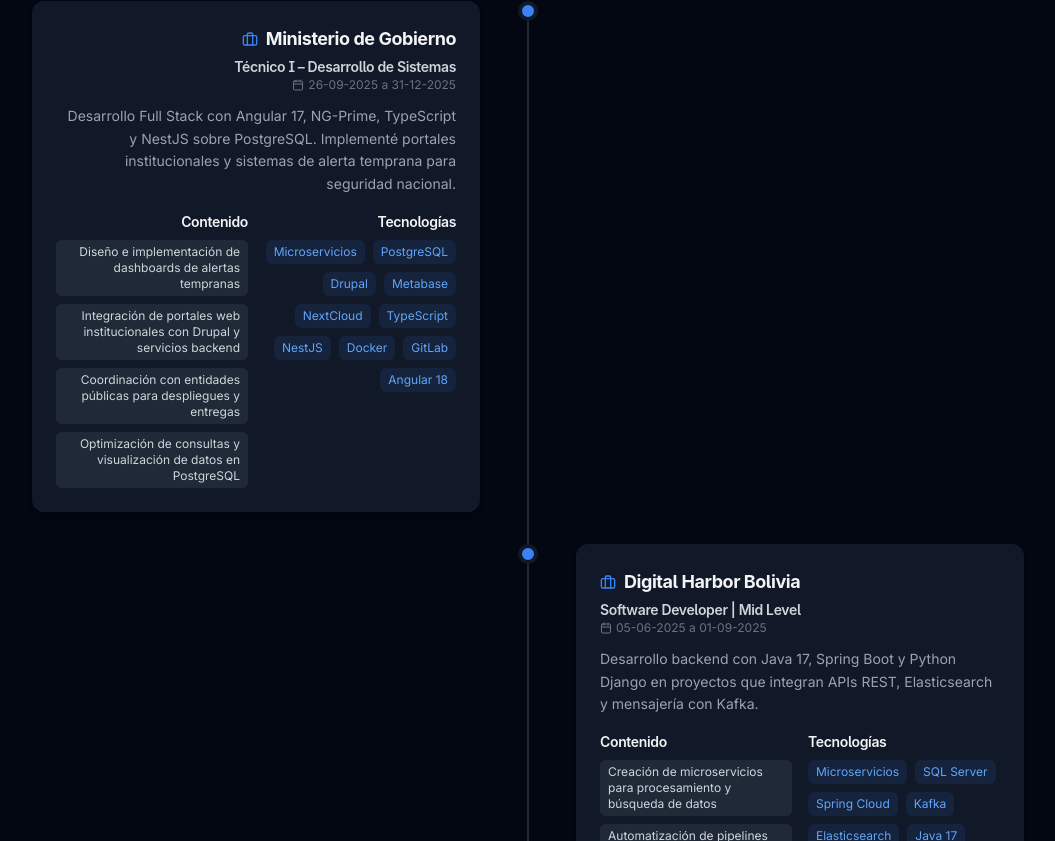
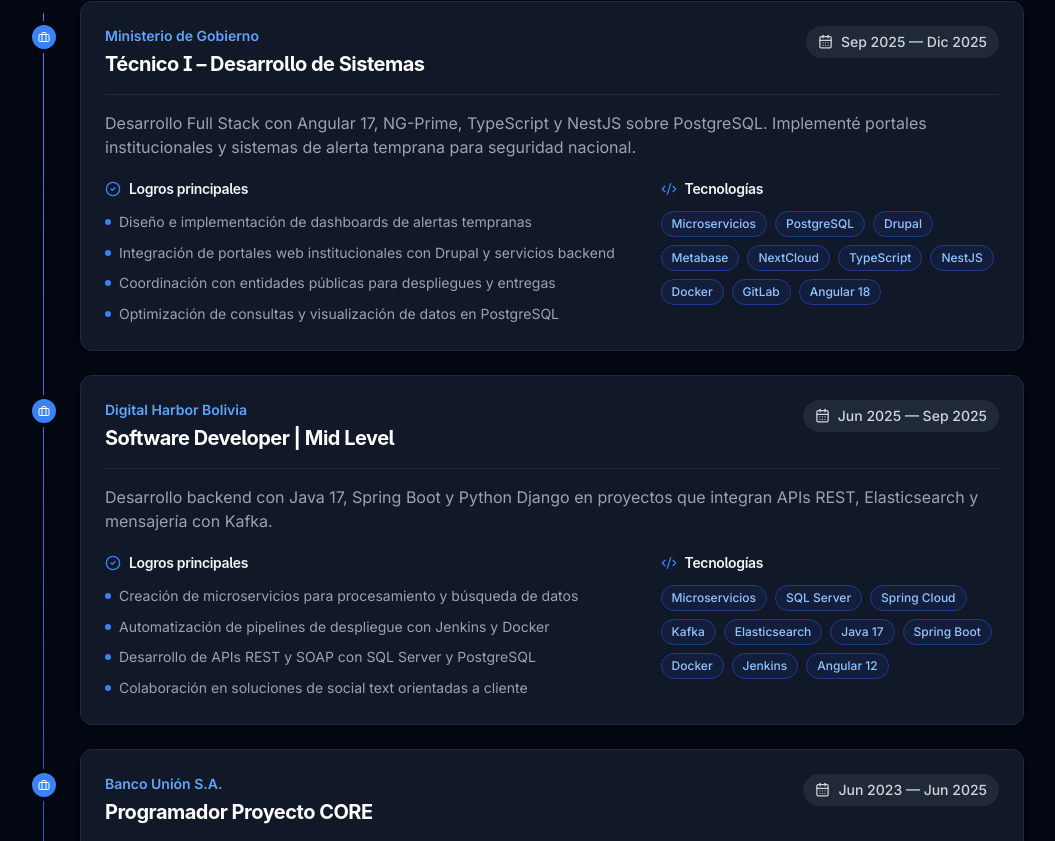
Before and after one commit to borispacex/cv, a React (Vite) app in the folder react/: page / in a window 1280 px wide. Shown: the part 4879-5720 px from the top of the page, without its empty margins (112-1167 px from the left). Built offline with nearby package versions, Linux system fonts and the light colour scheme.

Commit message:
experiencia laboral

```diff
--- a/react/src/components/Experience.tsx
+++ b/react/src/components/Experience.tsx
@@ -1,5 +1,5 @@
 import { motion } from 'framer-motion';
-import { Briefcase, Calendar } from 'lucide-react';
+import { Briefcase, CalendarDays, CheckCircle2, Code2 } from 'lucide-react';
 import SectionHeading from './SectionHeading';
 import {ExperienceItem} from "../interfaces/experience.type.ts";
 
@@ -8,7 +8,7 @@ const Experience = () => {
     {
       company: "Ministerio de Gobierno",
       position: "Técnico I – Desarrollo de Sistemas",
-      duration: "26-09-2025 a 31-12-2025",
+      duration: "Sep 2025 — Dic 2025",
       description: "Desarrollo Full Stack con Angular 17, NG-Prime, TypeScript y NestJS sobre PostgreSQL. Implementé portales institucionales y sistemas de alerta temprana para seguridad nacional.",
       achievements: [
         "Diseño e implementación de dashboards de alertas tempranas",
@@ -32,7 +32,7 @@ const Experience = () => {
     {
       company: "Digital Harbor Bolivia",
       position: "Software Developer | Mid Level",
-      duration: "05-06-2025 a 01-09-2025",
+      duration: "Jun 2025 — Sep 2025",
       description: "Desarrollo backend con Java 17, Spring Boot y Python Django en proyectos que integran APIs REST, Elasticsearch y mensajería con Kafka.",
       achievements: [
         "Creación de microservicios para procesamiento y búsqueda de datos",
@@ -56,7 +56,7 @@ const Experience = () => {
     {
       company: "Banco Unión S.A.",
       position: "Programador Proyecto CORE",
-      duration: "22-06-2023 a 04-06-2025",
+      duration: "Jun 2023 — Jun 2025",
       description: "Participé en el desarrollo del nuevo core bancario usando Java, Quarkus, Angular y Oracle. Implementé microservicios y apoyé la transición hacia arquitecturas modernas.",
       achievements: [
         "Desarrollo de módulos de API Gateway y servicios de acceso",
@@ -80,7 +80,7 @@ const Experience = () => {
     {
       company: "Banco Solidario S.A.",
       position: "Analista de Sistemas",
-      duration: "01-02-2023 a 04-05-2023",
+      duration: "Feb 2023 — May 2023",
       description: "Soporte y desarrollo en sistemas bancarios y facturación electrónica. Realicé pruebas de servicios web y coordiné pases a producción con SQL Server y .NET Core.",
       achievements: [
         "Ejecución de pruebas de rendimiento con JMeter",
@@ -103,7 +103,7 @@ const Experience = () => {
     {
       company: "DazaSoftware S.A.",
       position: "Desarrollador Full Stack",
-      duration: "01-02-2021 a 31-12-2022",
+      duration: "Feb 2021 — Dic 2022",
       description: "Desarrollo de soluciones fintech con Java, Oracle PL/SQL, JDeveloper, Oracle Forms y Flutter. Trabajé en sistemas de administración de activos, fondos de inversión y pagos interbancarios.",
       achievements: [
         "Implementación de sistemas financieros para gestión de activos y fondos",
@@ -125,7 +125,7 @@ const Experience = () => {
     {
       company: "Universidad Mayor de San Andrés",
       position: "Auxiliar de Docencia",
-      duration: "01-02-2020 a 31-12-2020",
+      duration: "Feb 2020 — Dic 2020",
       description: "Impartí clases teórico-prácticas de redes de computadores, orientando a estudiantes en diseño de redes, protocolos y herramientas de simulación.",
       achievements: [
         "Preparación de contenido para redes LAN, TCP/IP y servicios de red",
@@ -149,7 +149,7 @@ const Experience = () => {
     {
       company: "Instituto de Ecología, UMSA",
       position: "Pasante",
-      duration: "15-08-2019 a 13-12-2019",
+      duration: "Ago 2019 — Dic 2019",
       description: "Desarrollé un sistema web de seguimiento y control de proyectos de investigación para docentes e investigadores del instituto.",
       achievements: [
         "Creación de la aplicación para seguimiento de proyectos de investigación",
@@ -173,17 +173,17 @@ const Experience = () => {
     visible: {
       opacity: 1,
       transition: {
-        staggerChildren: 0.3
+        staggerChildren: 0.12
       }
     }
   };
 
   const itemVariants = {
-    hidden: { opacity: 0, y: 30 },
+    hidden: { opacity: 0, y: 24 },
     visible: {
       opacity: 1,
       y: 0,
-      transition: { duration: 0.6 }
+      transition: { duration: 0.45 }
     }
   };
 
@@ -196,120 +196,96 @@ const Experience = () => {
           />
 
           <motion.div
-              className="relative mt-10"
+              className="relative mx-auto mt-10 max-w-5xl"
               variants={containerVariants}
               initial="hidden"
               whileInView="visible"
               viewport={{ once: true, margin: "-100px" }}
           >
-            {/* Timeline center line */}
-            <div className="absolute left-0 md:left-1/2 top-0 bottom-0 w-0.5 bg-gray-200 dark:bg-gray-800 transform md:-translate-x-1/2" />
+            <div
+              className="absolute bottom-3 left-[0.4375rem] top-3 w-px bg-gradient-to-b from-primary-500 via-primary-300 to-gray-200 dark:via-primary-800 dark:to-gray-800 sm:left-[0.6875rem]"
+              aria-hidden="true"
+            />
 
             {experiences.map((experience, index) => (
               <motion.div
                 key={`experience-${experience.company}`}
-                    className={`relative flex flex-col md:flex-row ${
-                        index !== experiences.length - 1 ? 'mb-8' : ''
+                    className={`relative pl-8 sm:pl-12 ${
+                        index !== experiences.length - 1 ? 'mb-6' : ''
                     }`}
                     variants={itemVariants}
                 >
-                  {/* Timeline dot */}
-                  <div className="absolute left-0 z-10 w-5 h-5 transform border-4 border-white rounded-full md:left-1/2 bg-primary-500 dark:border-gray-900 md:-translate-x-1/2" />
+                  <div
+                    className="absolute left-0 top-6 z-10 flex h-4 w-4 items-center justify-center rounded-full bg-primary-500 ring-4 ring-white dark:ring-gray-950 sm:h-6 sm:w-6"
+                    aria-hidden="true"
+                  >
+                    <Briefcase className="hidden text-white sm:block" size={12} />
+                  </div>
 
-                  {/* Content */}
-                  <div className={`md:w-1/2 ${
-                      index % 2 === 0
-                          ? 'md:pr-12 md:text-right'
-                          : 'md:pl-12 md:ml-auto'
-                  }`}>
-
-                    <motion.div
-                        className="p-5 card md:p-6"
-                        whileHover={{ y: -5 }}
+                  <motion.article
+                      className="card border border-gray-100 p-5 dark:border-gray-800 md:p-6"
+                      whileHover={{ y: -3 }}
+                      transition={{ duration: 0.2 }}
                   >
-
-                      {/* Header */}
-                      <div className={`flex items-center gap-2 mb-1 ${
-                          index % 2 === 0 ? 'md:justify-end' : ''
-                      }`}>
-                        <Briefcase size={16} className="text-primary-500" />
-                        <h3 className="text-lg font-bold">
+                    <header className="mb-4 border-b border-gray-100 pb-4 dark:border-gray-800">
+                      <div className="flex flex-col gap-2 sm:flex-row sm:items-start sm:justify-between">
+                        <div>
+                          <p className="mb-1 text-sm font-semibold text-primary-600 dark:text-primary-400">
                             {experience.company}
+                          </p>
+                          <h3 className="text-xl font-bold text-gray-900 dark:text-white">
+                            {experience.position}
                           </h3>
                         </div>
 
-                      <h4 className={`text-sm font-semibold text-gray-700 dark:text-gray-300 ${
-                          index % 2 === 0 ? 'md:text-right' : ''
-                      }`}>
-                        {experience.position}
-                      </h4>
-
-                      <div className={`flex items-center gap-1 text-gray-500 mb-3 text-xs ${
-                          index % 2 === 0 ? 'md:justify-end' : ''
-                      }`}>
-                        <Calendar size={12} />
+                        <div className="flex shrink-0 items-center gap-2 rounded-full bg-gray-100 px-3 py-1.5 text-sm font-medium text-gray-600 dark:bg-gray-800 dark:text-gray-300">
+                          <CalendarDays size={15} aria-hidden="true" />
                           <span>{experience.duration}</span>
                         </div>
+                      </div>
+                    </header>
 
-                      {/* Description */}
-                      <p className={`text-sm text-gray-600 dark:text-gray-400 mb-4 leading-relaxed ${
-                          index % 2 === 0 ? 'md:text-right' : ''
-                      }`}>
+                    <p className="mb-5 text-sm leading-relaxed text-gray-600 dark:text-gray-400 sm:text-base">
                         {experience.description}
                     </p>
 
-                      {/* Content */}
-                      <div className="grid grid-cols-1 gap-4 md:grid-cols-2">
-
-                        {/* Achievements */}
-                        <div>
-                          <h4 className={`text-sm font-semibold mb-2 ${
-                              index % 2 === 0 ? 'md:text-right' : ''
-                          }`}>
-                            Contenido
+                    <div className="grid grid-cols-1 gap-5 lg:grid-cols-5 lg:gap-8">
+                      <div className="lg:col-span-3">
+                          <h4 className="mb-3 flex items-center gap-2 text-sm font-semibold text-gray-900 dark:text-gray-100">
+                            <CheckCircle2 size={16} className="text-primary-500" aria-hidden="true" />
+                            Logros principales
                           </h4>
-
-                          <div className={`flex flex-wrap gap-2 ${
-                              index % 2 === 0 ? 'md:justify-end' : ''
-                          }`}>
-                            {experience.achievements.map((item) => (
-                              <span
-                                key={`achievement-${item}`}
-                                    className="px-2 py-1 text-xs text-gray-700 bg-gray-100 rounded-md dark:bg-gray-800 dark:text-gray-300"
+                          <ul className="space-y-2">
+                            {experience.achievements.map((achievement) => (
+                              <li
+                                key={`achievement-${achievement}`}
+                                className="flex items-start gap-2 text-sm leading-relaxed text-gray-600 dark:text-gray-400"
                               >
-        {item}
-      </span>
+                                <span className="mt-2 h-1.5 w-1.5 shrink-0 rounded-full bg-primary-500" aria-hidden="true" />
+                                <span>{achievement}</span>
+                              </li>
                             ))}
-                          </div>
+                          </ul>
                       </div>
 
-                        {/* Technologies */}
-                        <div>
-                          <h4 className={`text-sm font-semibold mb-2 ${
-                              index % 2 === 0 ? 'md:text-right' : ''
-                          }`}>
+                      <div className="lg:col-span-2">
+                          <h4 className="mb-3 flex items-center gap-2 text-sm font-semibold text-gray-900 dark:text-gray-100">
+                            <Code2 size={16} className="text-primary-500" aria-hidden="true" />
                             Tecnologías
                           </h4>
-
-                          <div className={`flex flex-wrap gap-2 ${
-                              index % 2 === 0 ? 'md:justify-end' : ''
-                          }`}>
+                          <div className="flex flex-wrap gap-2">
                             {experience.technologies.map((tech) => (
                               <span
                                 key={`tech-${tech}`}
-                                    className="px-2 py-1 text-xs rounded-md bg-primary-500/10 text-primary-600 dark:text-primary-400"
+                                className="rounded-full border border-primary-200 bg-primary-50 px-2.5 py-1 text-xs font-medium text-primary-700 dark:border-primary-900 dark:bg-primary-950/50 dark:text-primary-300"
                               >
                                 {tech}
                               </span>
                             ))}
                           </div>
                       </div>
-
                     </div>
-
-                    </motion.div>
-
-                  </div>
+                  </motion.article>
                 </motion.div>
             ))}
           </motion.div>
```
Lines whose indentation alone changed are shown as unchanged.
